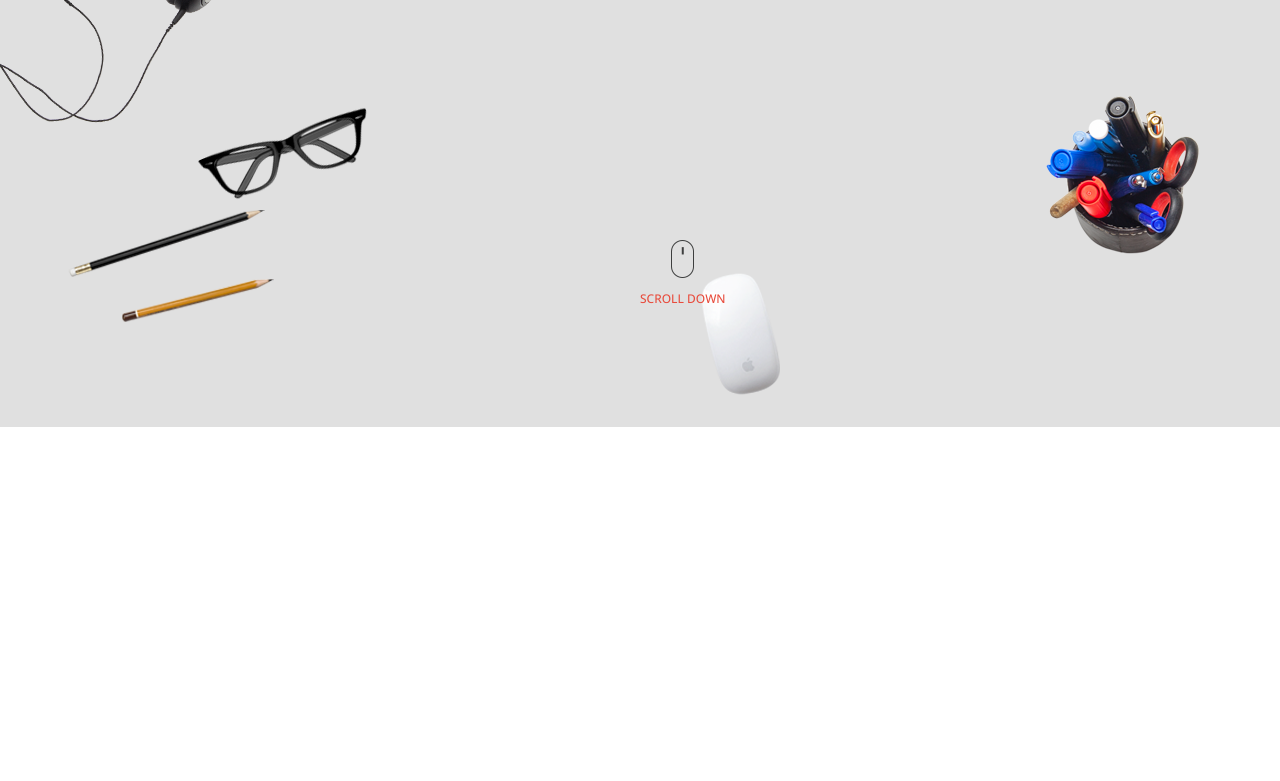
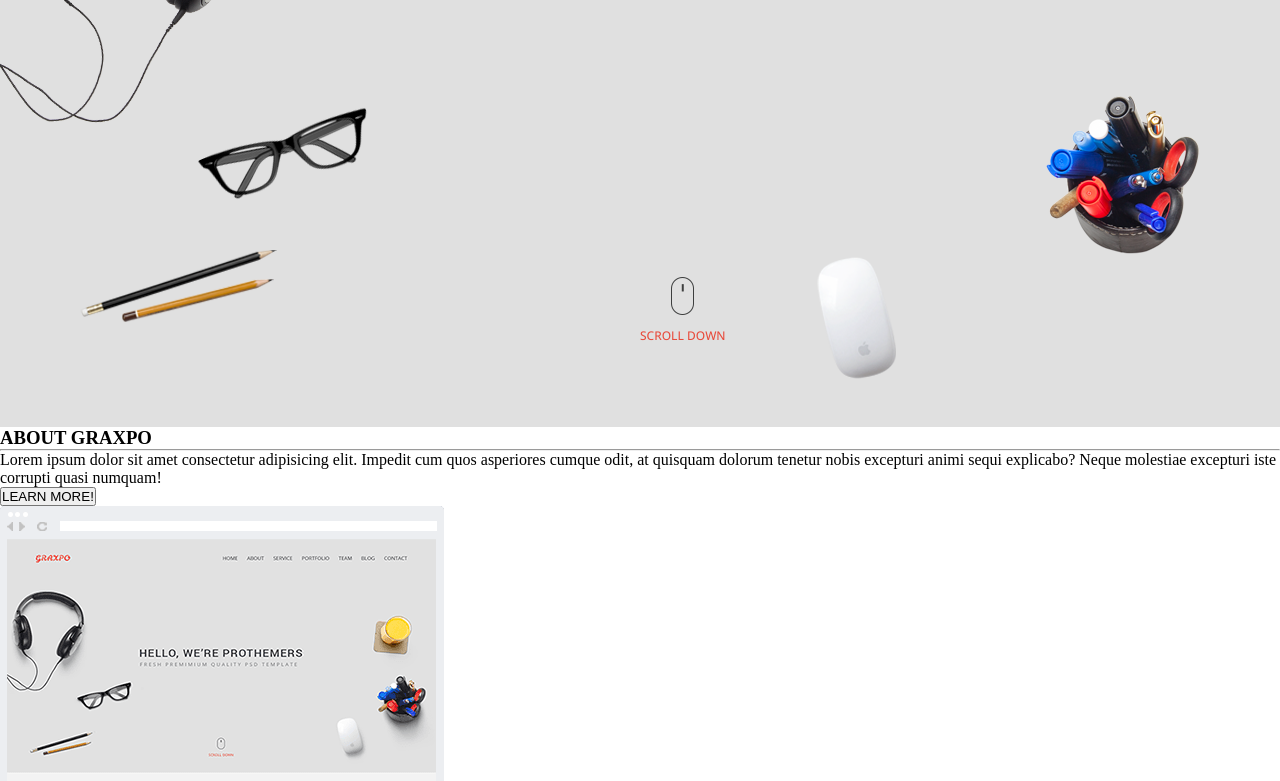
Before and after one commit to dragan0107/graxpo-project, a website: page page/index.html in a window 1280 px wide. Shown: the part 502-1283 px from the top of the page. Before the commit the page ends 929 px from the top, so only its background shows below. Drawn offline with nearby package versions, Linux system fonts and the light colour scheme.

Commit message:
small changes top section

```diff
--- a/page/index.html
+++ b/page/index.html
@@ -40,6 +40,7 @@
         <img class="pencil-1" src="/page/images/pencil1.png" alt="" />
         <img class="pencil-2" src="/page/images/pencil2.png" alt="" />
         <img class="juice-glass" src="/page/images/Glass.png" alt="" />
+        <img class="cork" src="/page/images/cork.png" alt="" />
         <img class="pen-holder" src="/page/images/pen-holder.png" alt="" />
         <img class="mouse-img" src="/page/images/mouse.png" alt="" />
       </div>
@@ -48,5 +49,21 @@
         <span>SCROLL DOWN</span>
       </div>
     </section>
+    <section id="about-us">
+      <div class="about-left">
+        <h3>ABOUT GRAXPO</h3>
+        <hr />
+        <p>
+          Lorem ipsum dolor sit amet consectetur adipisicing elit. Impedit cum
+          quos asperiores cumque odit, at quisquam dolorum tenetur nobis
+          excepturi animi sequi explicabo? Neque molestiae excepturi iste
+          corrupti quasi numquam!
+        </p>
+        <button>LEARN MORE!</button>
+      </div>
+      <div class="about-right">
+        <img src="/page/images/about.png" alt="" />
+      </div>
+    </section>
   </body>
 </html>
--- a/page/scss/styles.scss
+++ b/page/scss/styles.scss
@@ -31,7 +31,7 @@
     justify-content: space-around;
     height: auto;
     align-items: center;
-    bottom: 7.5em;
+    bottom: 5.2em;
     left: 50%;
     span {
       margin-top: 1em;
@@ -81,6 +81,7 @@ header {
   position: relative;
   height: 50em;
   width: 100%;
+
   img {
     position: absolute;
   }
@@ -92,9 +93,16 @@ header {
   .pen-holder {
     right: 5em;
     top: 29.31em;
+    z-index: 1;
   }
 
   .juice-glass {
+    top: 15em;
+    right: 10em;
+    z-index: 1;
+  }
+
+  .cork {
     top: 15.5em;
     right: 10em;
   }
@@ -109,13 +117,13 @@ header {
     bottom: 6.56em;
   }
   .pencil-2 {
-    left: 4.25em;
-    bottom: 9.375em;
+    left: 5em;
+    bottom: 6.9em;
   }
 
   .mouse-img {
-    bottom: 2em;
-    right: 31.25em;
+    bottom: 3em;
+    right: 24em;
   }
 
   .icon-scroll {
```
Also changed, not shown: page/css/styles.css, page/images/HeadphonesShadow.png (added), page/images/Shadow.svg (added), page/images/about.png (added), page/images/cork.png (added), page/images/glass-shadow.png (added), page/images/penholder-shadow.png (added), page/images/penholder.png (added).
